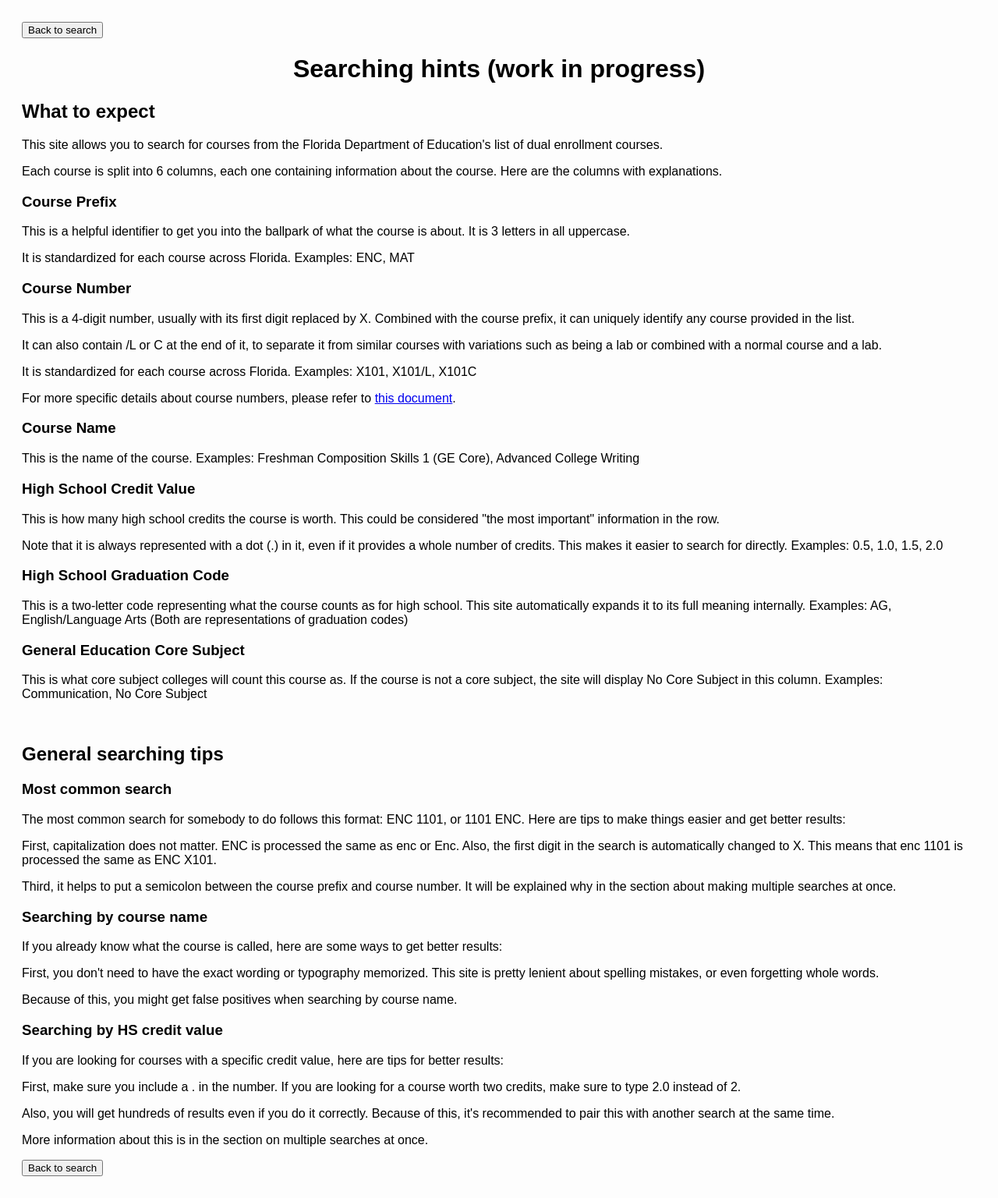
After one commit to GooglyEyesIsHere/DEHS-Equivalency, a Flask app: page /hints in a window 1280 px wide. The commit adds this page. Shown: the whole page at 78% size. Run offline with Flask 3, Linux system fonts and the light colour scheme.

Commit message:
Merge remote-tracking branch 'origin/Flask' into Flask
# Conflicts:
#	app.py

```diff
--- a/app/routes.py
+++ b/app/routes.py
@@ -6,7 +6,7 @@ main_bp = Blueprint("main", __name__, static_folder="static")
 
 @main_bp.get("/")
 def home():
-    return render_template("index.html", results=None, query=None, lenResults=0)
+    return render_template("index.html")
 
 
 @main_bp.post("/search")
@@ -43,3 +43,8 @@ def search_route():
         query=query,
         lenResults=len(results_list)
     )
+
+
+@main_bp.get("/hints")
+def hints():
+    return render_template("hints.html")
--- a/app/static/style.css
+++ b/app/static/style.css
@@ -38,5 +38,12 @@ h1 {
 }
 
 .Back-button {
-margin-left: 50
+    margin-left: 50;
 }
+.Footer-Text {
+    position: fixed;
+    bottom: 0;
+    left: 0;
+    width: 100%;
+    text-align: center;
+}
--- /dev/null
+++ b/app/templates/hints.html
@@ -0,0 +1,122 @@
+<!DOCTYPE html>
+<html>
+    <head>
+        <title>DE Search Hints</title>
+        <link rel="stylesheet" href="{{ url_for('static', filename='style.css') }}">
+    </head>
+    <body>
+        <form action="/" method="get">
+            <button type="submit">Back to search</button>
+        </form>
+        <h1>
+            Searching hints (work in progress)
+        </h1>
+        <h2>
+            What to expect
+        </h2>
+        <p>
+            This site allows you to search for courses from the Florida Department of Education's list of dual enrollment courses.
+        </p>
+        <p>
+            Each course is split into 6 columns, each one containing information about the course. Here are the columns with explanations.
+        </p>
+        <h3>
+            Course Prefix
+        </h3>
+        <p>
+            This is a helpful identifier to get you into the ballpark of what the course is about. It is 3 letters in all uppercase.
+        </p>
+        <p>
+            It is standardized for each course across Florida. Examples: ENC, MAT
+        </p>
+        <h3>
+            Course Number
+        </h3>
+        <p>
+            This is a 4-digit number, usually with its first digit replaced by X. Combined with the course prefix, it can uniquely identify any course provided in the list.
+        </p>
+        <p>
+            It can also contain /L or C at the end of it, to separate it from similar courses with variations such as being a lab or combined with a normal course and a lab.
+        </p>
+        <p>
+            It is standardized for each course across Florida. Examples: X101, X101/L, X101C
+        </p>
+        <p>
+            For more specific details about course numbers, please refer to <a href = "https://catalog.easternflorida.edu/course-descriptions-information/scns/scns.pdf">this document</a>.
+        </p>
+        <h3>
+            Course Name
+        </h3>
+        <p>
+            This is the name of the course. Examples: Freshman Composition Skills 1 (GE Core), Advanced College Writing
+        </p>
+        <h3>
+            High School Credit Value
+        </h3>
+        <p>
+            This is how many high school credits the course is worth. This could be considered "the most important" information in the row.
+        </p>
+        <p>
+            Note that it is always represented with a dot (.) in it, even if it provides a whole number of credits. This makes it easier to search for directly. Examples: 0.5, 1.0, 1.5, 2.0
+        </p>
+        <h3>
+            High School Graduation Code
+        </h3>
+        <p>
+            This is a two-letter code representing what the course counts as for high school. This site automatically expands it to its full meaning internally. Examples: AG, English/Language Arts (Both are representations of graduation codes)
+        </p>
+        <h3>
+            General Education Core Subject
+        </h3>
+        <p>
+            This is what core subject colleges will count this course as. If the course is not a core subject, the site will display No Core Subject in this column. Examples: Communication, No Core Subject
+        </p>
+        <br>
+
+        <h2>
+            General searching tips
+        </h2>
+        <h3>
+            Most common search
+        </h3>
+        <p>
+            The most common search for somebody to do follows this format: ENC 1101, or 1101 ENC. Here are tips to make things easier and get better results:
+        </p>
+        <p>
+            First, capitalization does not matter. ENC is processed the same as enc or Enc. Also, the first digit in the search is automatically changed to X. This means that enc 1101 is processed the same as ENC X101.
+        </p>
+        <p>
+            Third, it helps to put a semicolon between the course prefix and course number. It will be explained why in the section about making multiple searches at once.
+        </p>
+        <h3>
+            Searching by course name
+        </h3>
+        <p>
+            If you already know what the course is called, here are some ways to get better results:
+        </p>
+        <p>
+            First, you don't need to have the exact wording or typography memorized. This site is pretty lenient about spelling mistakes, or even forgetting whole words.
+        </p>
+        <p>
+            Because of this, you might get false positives when searching by course name.
+        </p>
+        <h3>
+            Searching by HS credit value
+        </h3>
+        <p>
+            If you are looking for courses with a specific credit value, here are tips for better results:
+        </p>
+        <p>
+            First, make sure you include a . in the number. If you are looking for a course worth two credits, make sure to type 2.0 instead of 2.
+        </p>
+        <p>
+            Also, you will get hundreds of results even if you do it correctly. Because of this, it's recommended to pair this with another search at the same time.
+        </p>
+        <p>
+            More information about this is in the section on multiple searches at once.
+        </p>
+        <form action="/" method="get">
+            <button type="submit">Back to search</button>
+        </form>
+    </body>
+</html>
--- a/app/templates/results.html
+++ b/app/templates/results.html
@@ -59,6 +59,12 @@
         {% endif %}
 
         <a href="/" class="Back-button">Search again</a>
+        <div class="Footer-Text">
+                <a href = "https://www.fldoe.org/core/fileparse.php/20725/urlt/19-2.pdf">Data source: Florida Department of Education's official Equivalency List (2025-2026)</a>
+        </div>
+        <form action="/hints" method="get">
+            <button type="submit">Searching tips</button>
+        </form>
 
     </body>
 </html>
```
Also changed, not shown: app/templates/index.html (+11 -0 lines), main.py (+6 -8 lines). Lines whose indentation alone changed are shown as unchanged.
